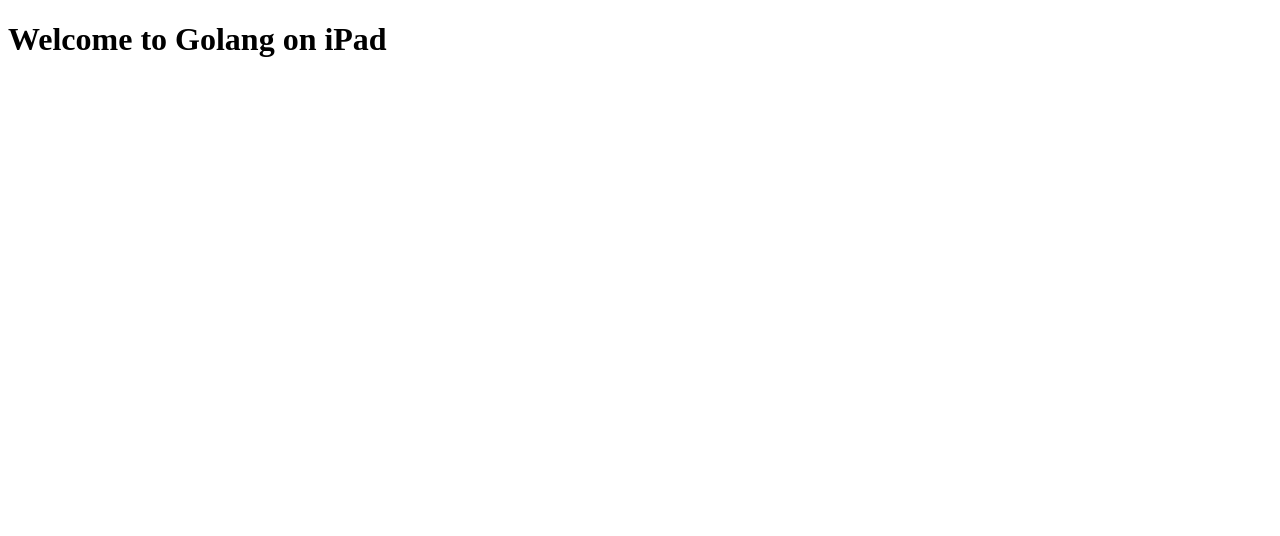
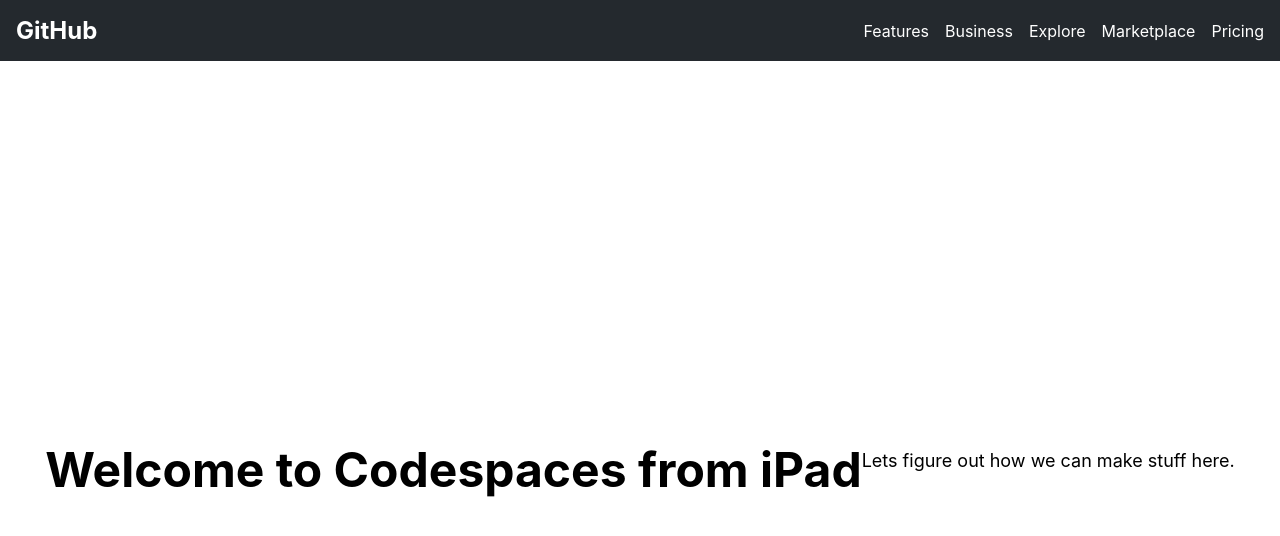
Before and after one commit to Sebastianbrg/ipad-go, a plain HTML site: page index.html in a window 1280 px wide. Drawn offline with Linux system fonts and the light colour scheme.

Commit message:
Change the title of the page

```diff
--- a/index.html
+++ b/index.html
@@ -1,16 +1,80 @@
 <!DOCTYPE html>
-<html lang="en">
+<html>
 
 <head>
-    <meta charset="UTF-8">
-    <meta http-equiv="X-UA-Compatible" content="IE=edge">
-    <meta name="viewport" content="width=device-width, initial-scale=1.0">
-    <title>Document</title>
+    <title>Golang on iPad with Codespaces</title>
+    <style>
+        /* Add some styling to make the page look similar to GitHub.com */
+        body {
+            font-family: -apple-system, BlinkMacSystemFont, "Segoe UI", Roboto, Oxygen, Ubuntu, Cantarell, "Fira Sans", "Droid Sans", "Helvetica Neue", sans-serif;
+            margin: 0;
+            padding: 0;
+        }
+
+        header {
+            background-color: #24292e;
+            color: #ffffff;
+            display: flex;
+            align-items: center;
+            justify-content: space-between;
+            padding: 16px;
+        }
+
+        header a {
+            color: #ffffff;
+            text-decoration: none;
+        }
+
+        header a.logo {
+            font-size: 24px;
+            font-weight: bold;
+        }
+
+        header nav {
+            display: flex;
+            align-items: center;
+        }
+
+        header nav a {
+            margin-left: 16px;
+        }
+
+        main {
+            display: flex;
+            justify-content: center;
+            align-items: center;
+            height: 100vh;
+            text-align: center;
+        }
+
+        main h1 {
+            font-size: 48px;
+            margin-bottom: 16px;
+        }
+
+        main p {
+            font-size: 18px;
+            line-height: 24px;
+            max-width: 600px;
+        }
+    </style>
 </head>
 
 <body>
-    <title>Welcome</title>
-    <h1>Welcome to Golang on iPad</h1>
+    <header>
+        <a class="logo" href="/">GitHub</a>
+        <nav>
+            <a href="/features">Features</a>
+            <a href="/business">Business</a>
+            <a href="/explore">Explore</a>
+            <a href="/marketplace">Marketplace</a>
+            <a href="/pricing">Pricing</a>
+        </nav>
+    </header>
+    <main>
+        <h1>Welcome to Codespaces from iPad</h1>
+        <p>Lets figure out how we can make stuff here. </p>
+    </main>
 </body>
 
 </html>
```
